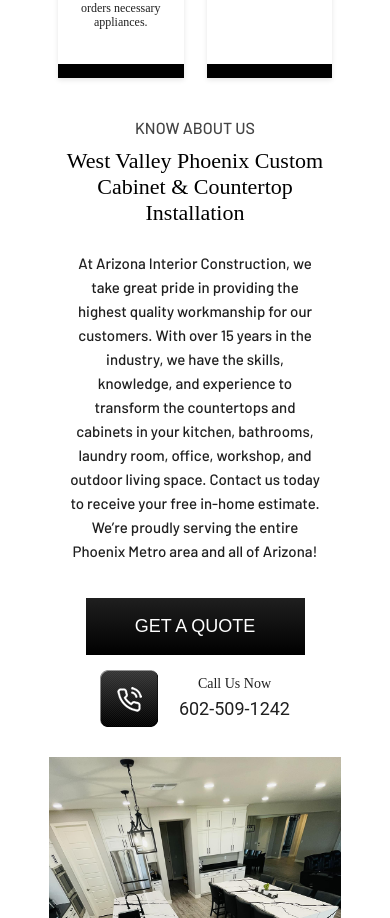
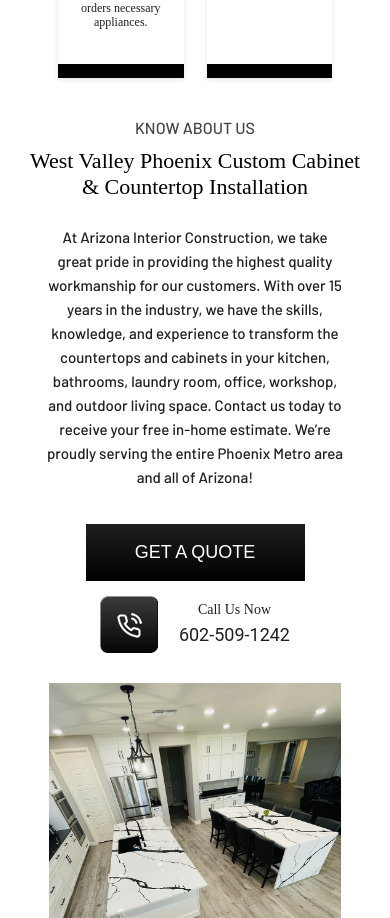
Before and after one commit to jkclyde31/react-arizona, a React (Vite) app: page / in a window 390 px wide. Shown: the part 1349-2267 px from the top of the page. Built offline with nearby package versions, Linux system fonts and the light colour scheme; a web font is replaced by a local one.

Commit message:
about details width fix

```diff
--- a/src/styles/index.css
+++ b/src/styles/index.css
@@ -784,7 +784,8 @@
 #about .bot{flex-direction: column-reverse;}
 #about .bot .txt {padding-top:180px;}
 #about .bot .left, #about .bot .image , #about .buttons {margin: 0 auto;text-align: center;}
-#about .bot .left {max-width: 100%;width: 100%;}#about .bot .txt{max-width: 80%;width: 100%;margin: 0 auto;}
+#about .bot .left {max-width: 100%;width: 100%;}
+#about .bot .txt{max-width: 95%;width: 100%;margin: 0 auto;}
 #about .bot .txt .details {padding-bottom: 35px;}
 #about .bot .image img {width: 75%;margin: 0 auto;padding-bottom: 10px;}
 /* FAQS */
```
